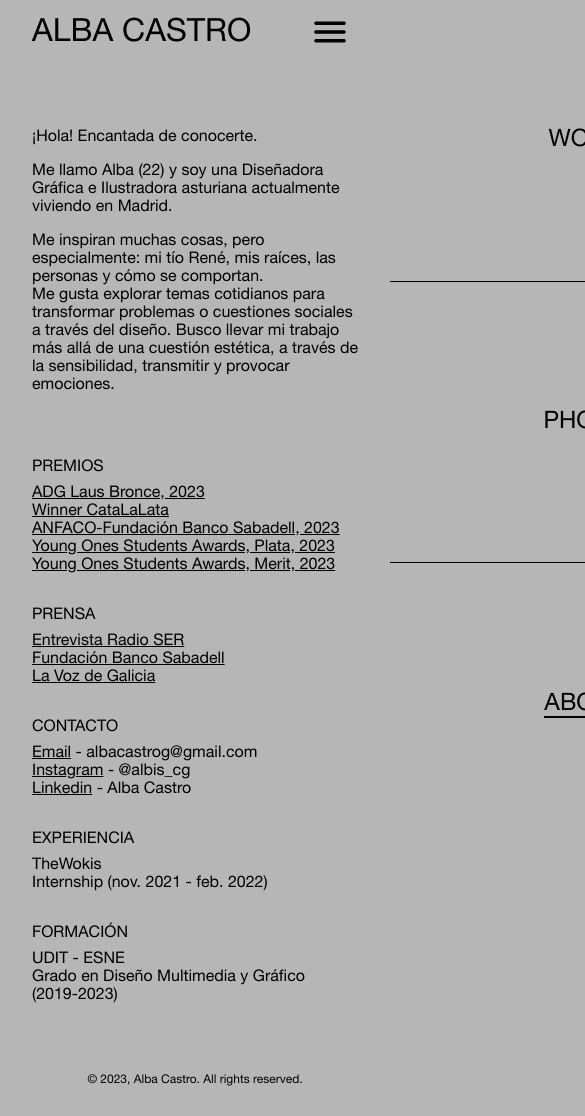
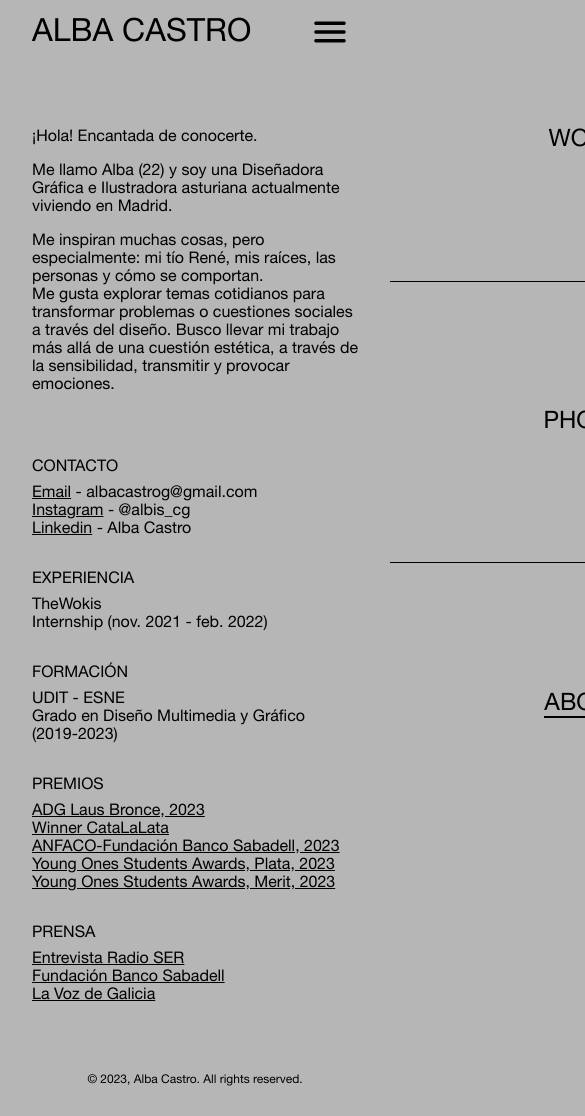
Before and after one commit to smouuuuuk/portoflio-alba, a Next.js app: page /about in a window 390 px wide. Shown: the top 1116 px of the page, 585 px wide, since content can reach past the window. Built offline with nearby package versions, Linux system fonts and the light colour scheme.

Commit message:
fixed responsive about page

```diff
--- a/styles/About.module.css
+++ b/styles/About.module.css
@@ -169,8 +169,10 @@
 
 @media (max-width: 670px) {
 
-    #premios, #prensa {
-        grid-column: 1/2;
+    #datos {
+        display: flex;
+        width: auto;
+        margin-right: 0;
     }
 
 }
```
